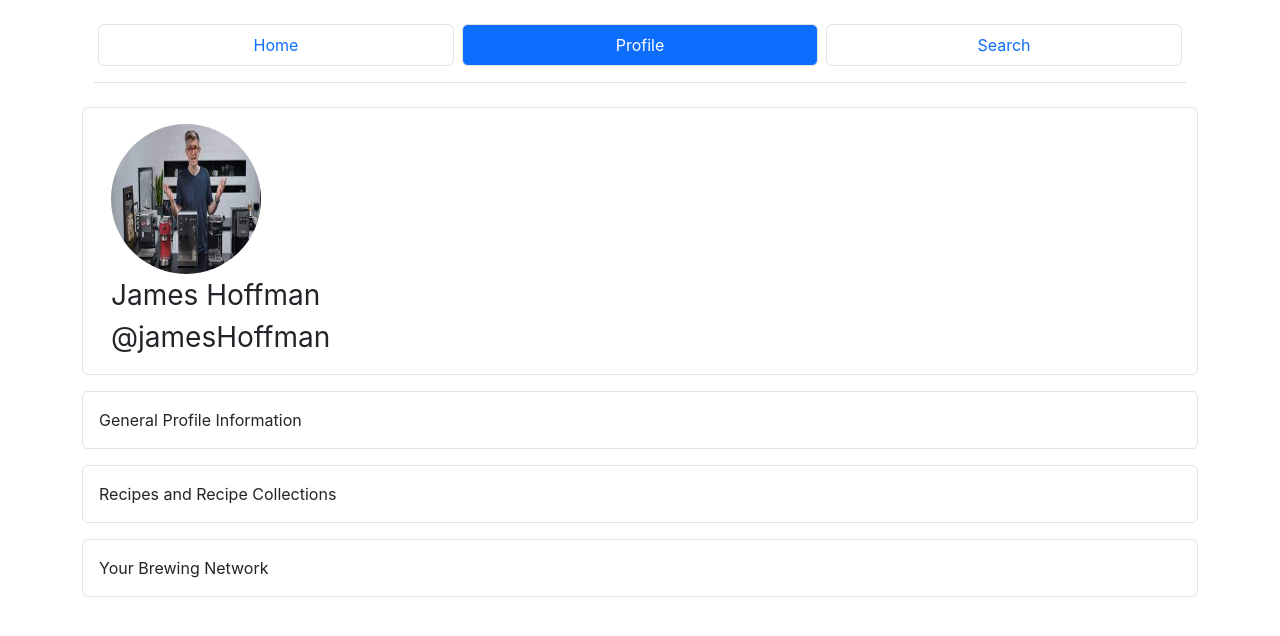
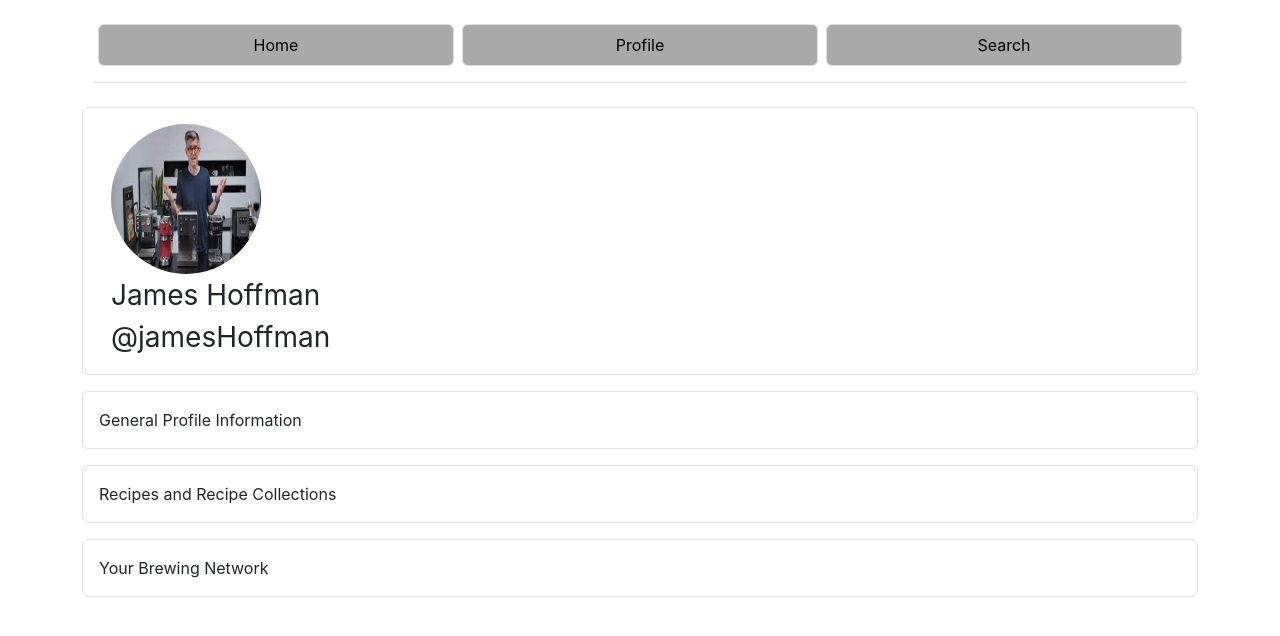
Before and after one commit to loonery/webdev-group-project, a React (Create React App) app: page /profile in a window 1280 px wide. Shown: the top 636 px of the page. Built offline with nearby package versions, Linux system fonts and the light colour scheme.

Commit message:
adding some inline styling to navbar

```diff
--- a/src/components/NavigationBar/NavigationTab.js
+++ b/src/components/NavigationBar/NavigationTab.js
@@ -10,14 +10,17 @@ const NavigationTab = ({activePath, tabName}) => {
 
     // get the resolved path of the path referred to this tab's link
     const resolvedPath = useResolvedPath(activePath);
+
     // matching the path the user is currently on with the path associated with this navigationTab
     const isActive = useMatch({path: resolvedPath.pathname});
+
     // assemble the className for each navigation tab
     const navigationLinkString = "nav-link border" + (isActive ? ' active' : '');
 
     return (
+        // todo: add more inline styling to nav links
         <li className="nav-item ps-1 pe-1">
-            <Link className={navigationLinkString} to={activePath}>{tabName}</Link>
+            <Link className={navigationLinkString} style={{backgroundColor: "darkgray", color: "black"}} to={activePath}>{tabName}</Link>
         </li>
     );
 }
```
